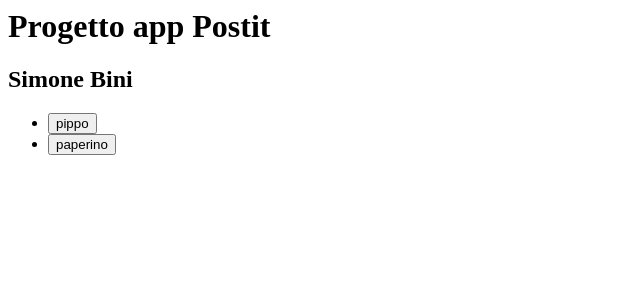
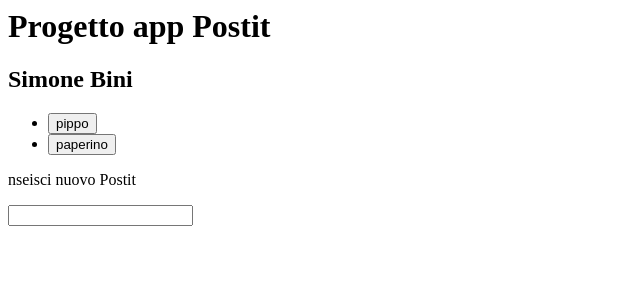
Before and after one commit to Simobini74/Progetto-SSW, an Angular app: page / in a window 1280 px wide. Shown: the top 300 px of the page, without its empty margins (0-640 px from the left). Built offline with nearby package versions, Linux system fonts and the light colour scheme.

Commit message:
2 files modified, 2 added

```diff
--- a/src/app/app.component.html
+++ b/src/app/app.component.html
@@ -10,3 +10,4 @@ Il contenuto di {{selezione.titolo}} è {{selezione.contenuto}}
 <button (click) = 'clean()'>Chiudi</button><br>
 <button (click)= 'clean()'>Elimina il postit {{selezione.titolo}}</button>
 </p>
+<app-nuovopostit> </app-nuovopostit>
--- a/src/app/app.module.ts
+++ b/src/app/app.module.ts
@@ -4,10 +4,11 @@ import { FormsModule } from '@angular/forms';
 
 import { AppComponent } from './app.component';
 import { HelloComponent } from './hello.component';
+import { NuovopostitComponent } from './nuovopostit/nuovopostit.component';
 
 @NgModule({
   imports:      [ BrowserModule, FormsModule ],
-  declarations: [ AppComponent, HelloComponent ],
+  declarations: [ AppComponent, HelloComponent, NuovopostitComponent ],
   bootstrap:    [ AppComponent ]
 })
 export class AppModule { }
--- /dev/null
+++ b/src/app/nuovopostit/nuovopostit.component.html
@@ -0,0 +1,4 @@
+<p>
+nseisci nuovo Postit
+</p>
+<input #nuovo (keyup.enter)="newCity(nuovo.value);nuovo.value=''">
--- /dev/null
+++ b/src/app/nuovopostit/nuovopostit.component.ts
@@ -0,0 +1,18 @@
+import { Component, OnInit, Output, EventEmitter } from '@angular/core';
+
+@Component({
+  selector: 'app-nuovopostit',
+  templateUrl: './nuovopostit.component.html',
+  styleUrls: ['./nuovopostit.component.css']
+})
+export class NuovopostitComponent implements OnInit {
+  @Output() newCityEvent = new EventEmitter<string>();
+  constructor() { }
+  newCity(newName: string) {
+    this.newCityEvent.emit(newName);
+  }
+
+  ngOnInit() {
+  }
+
+}
```
Also changed, not shown: src/app/nuovopostit/nuovopostit.component.css (added).
